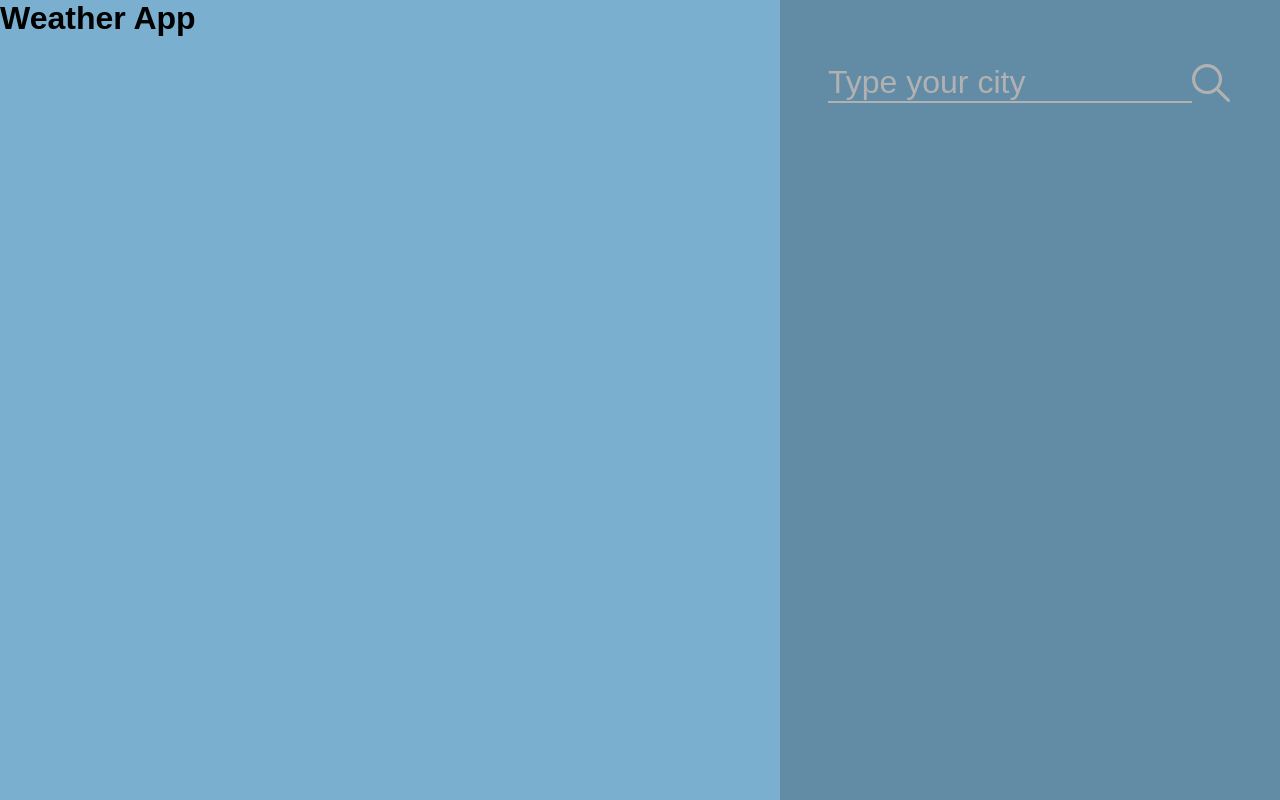
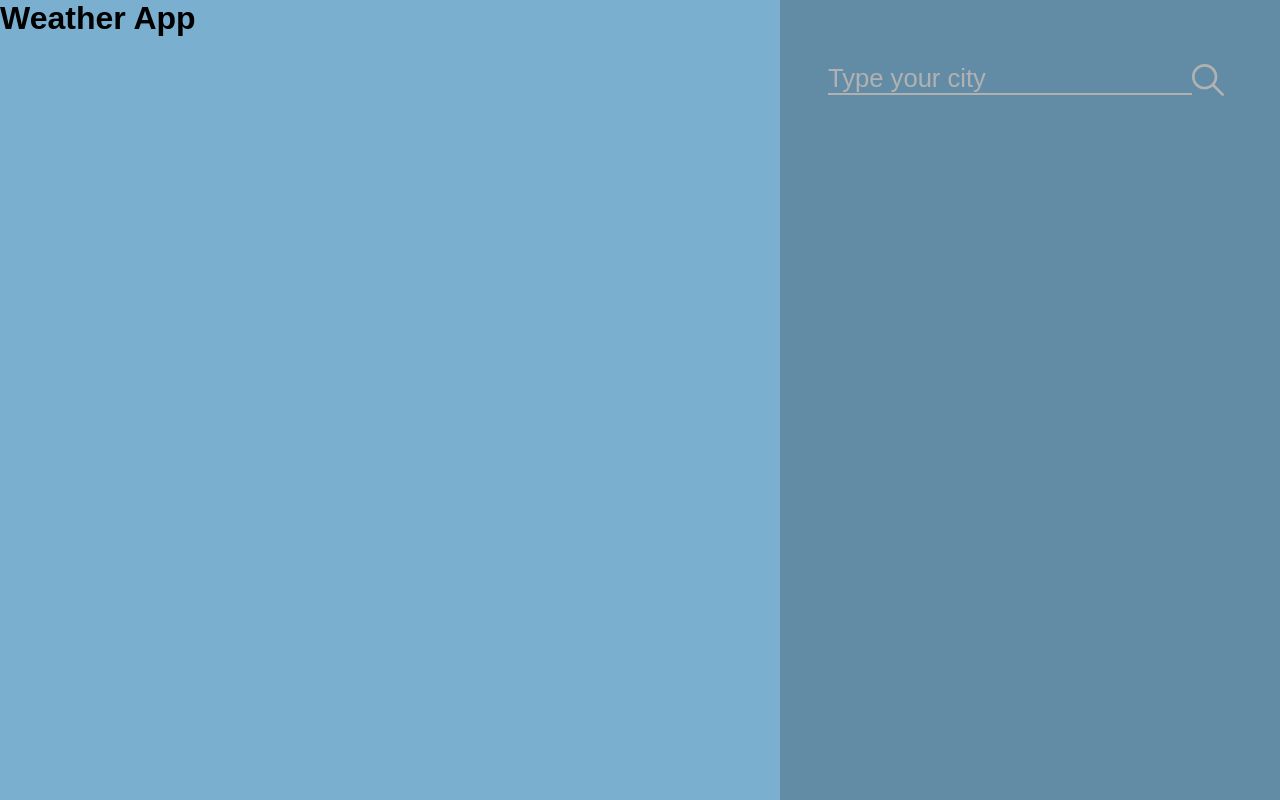
Before and after one commit to Sage4tk/weather-app, a React (Create React App) app: page / in a window 1280 px wide. Built offline with nearby package versions, Linux system fonts and the light colour scheme.

Commit message:
addede fetch method to api

```diff
--- a/src/App.js
+++ b/src/App.js
@@ -1,16 +1,26 @@
-import React from "react";
+import React, { useState } from "react";
 import "./style.css"
 
 //components
 import Info from './components/Info';
 
 function App() {
+  const [weather, setWeather] = useState(null);
+
+  const weatherTemp = () => {
+    if (!weather) return (null)
+    return (
+      <h2>{parseInt(weather.main.temp - 273.15)}</h2>
+    )
+  }
+
   return (
     <>
       <div className="left-side">
         <h1>Weather App</h1>
+        {weatherTemp()}
       </div>
-      <Info />
+      <Info setWeather={setWeather} />
     </>
   );
 }
--- a/src/components/Info.js
+++ b/src/components/Info.js
@@ -1,14 +1,37 @@
-import React from "react"
+import React, { useState } from "react"
 
 //icons
 import search from "../svg/search.svg"
 
-export default function Info() {
+export default function Info({ setWeather }) {
+
+    const [formHandler, setForm] = useState({
+        city: ""
+    })
+
+    const submit = async (e) => {
+        e.preventDefault();
+        try {
+            const res = await fetch(`http://localhost:4000/api/weather?city=${formHandler.city}`);
+            const data = await res.json();
+            console.log(data.main.temp);
+            setWeather(data)
+        } catch (err) {
+            console.log(err)
+        }
+    }
+
+    const changeHandler = (e) => {
+        setForm({
+            [e.target.name]: e.target.value
+        })
+    }
+
     return (
         <div className="info-bar">
-            <form>
+            <form onSubmit={submit}>
                 <div className="form-control">
-                    <input type="text" placeholder="Type your city" />
+                    <input type="text" placeholder="Type your city" name="city" onChange={changeHandler} value={formHandler.city} />
                     <img src={search} className="search"></img>
                 </div>
             </form>
--- a/src/style.css
+++ b/src/style.css
@@ -22,15 +22,11 @@ body {
     color: white;
 }
 
-.form-control {
-    font-size: 2rem;
-}
-
 input {
     background-color: rgba(0, 0, 0, 0);
     border: none;
     border-bottom: solid rgb(177, 177, 177) 2px;
-    font-size: 2rem;
+    font-size: 1.6rem;
     color: white;
     width: 90%;
 }
@@ -40,12 +36,13 @@ input:focus {
 }
 
 input::placeholder {
-    color: rgb(177, 177, 177);
+    color: #b1b1b1;
+    font-size: 1.6rem;
 }
 
 .search {
     height: auto;
-    width: 2.4rem;
+    width: 2rem;
     position: absolute;
     cursor: pointer;
 }
```
